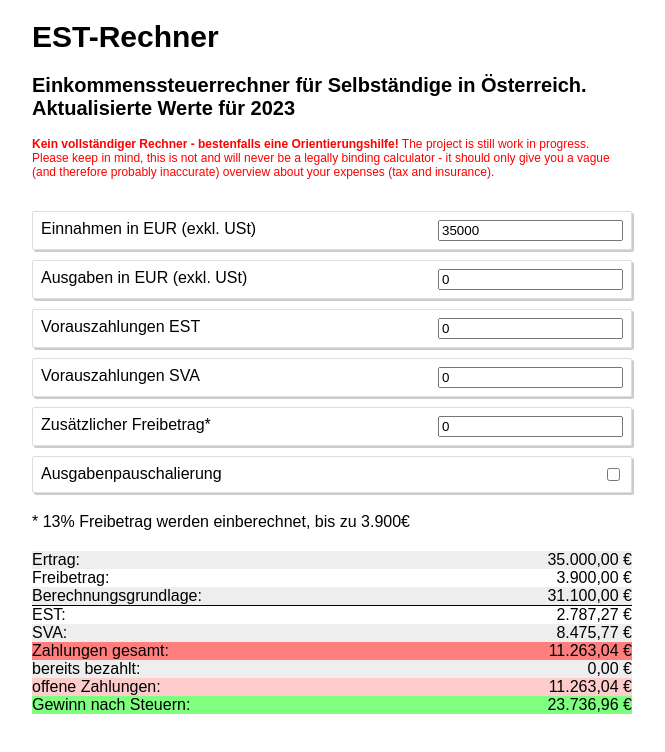
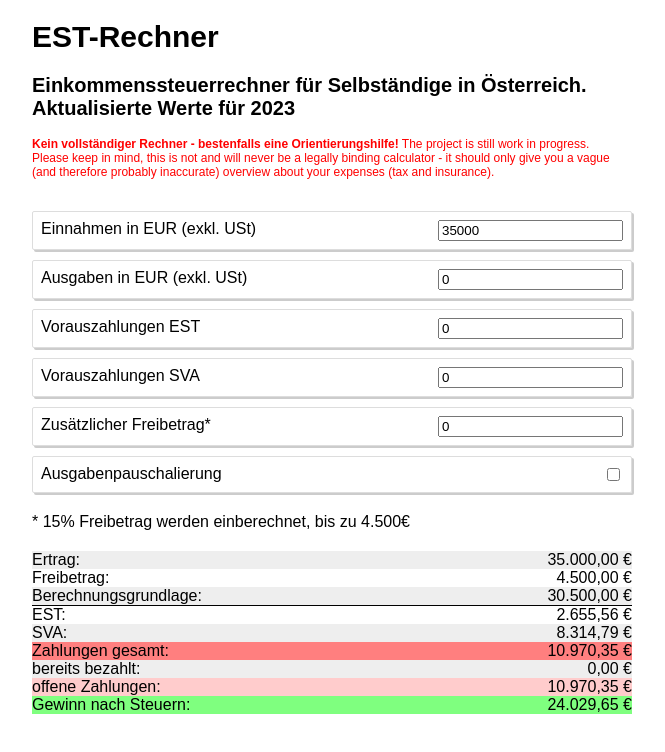
Before and after one commit to sg6/est-rechner, an Angular app: page / in a window 1280 px wide. Shown: the top 752 px of the page, without its empty margins (308-973 px from the left). Built offline with nearby package versions, Linux system fonts and the light colour scheme.

Commit message:
Freibetrag ab 2022

```diff
--- a/src/app/app.component.html
+++ b/src/app/app.component.html
@@ -53,7 +53,7 @@
   </div>
 
   <div class="info">
-    <div class="field">* 13% Freibetrag werden einberechnet, bis zu 3.900€</div>
+    <div class="field">* 15% Freibetrag werden einberechnet, bis zu 4.500€</div>
   </div>
 
   <div class="output" *ngIf="income > 0">
--- a/src/app/app.component.ts
+++ b/src/app/app.component.ts
@@ -34,8 +34,8 @@ export class AppComponent implements OnInit {
   allowance: number = 0;
   flat: boolean = false;
 
-  readonly MAX_ALLOWANCE = 3900;
-  readonly ALLOWANCE_RATE = 0.13;
+  readonly MAX_ALLOWANCE = 4500;
+  readonly ALLOWANCE_RATE = 0.15;
 
   constructor(
     private _calc: FeeCalc) { }
```
